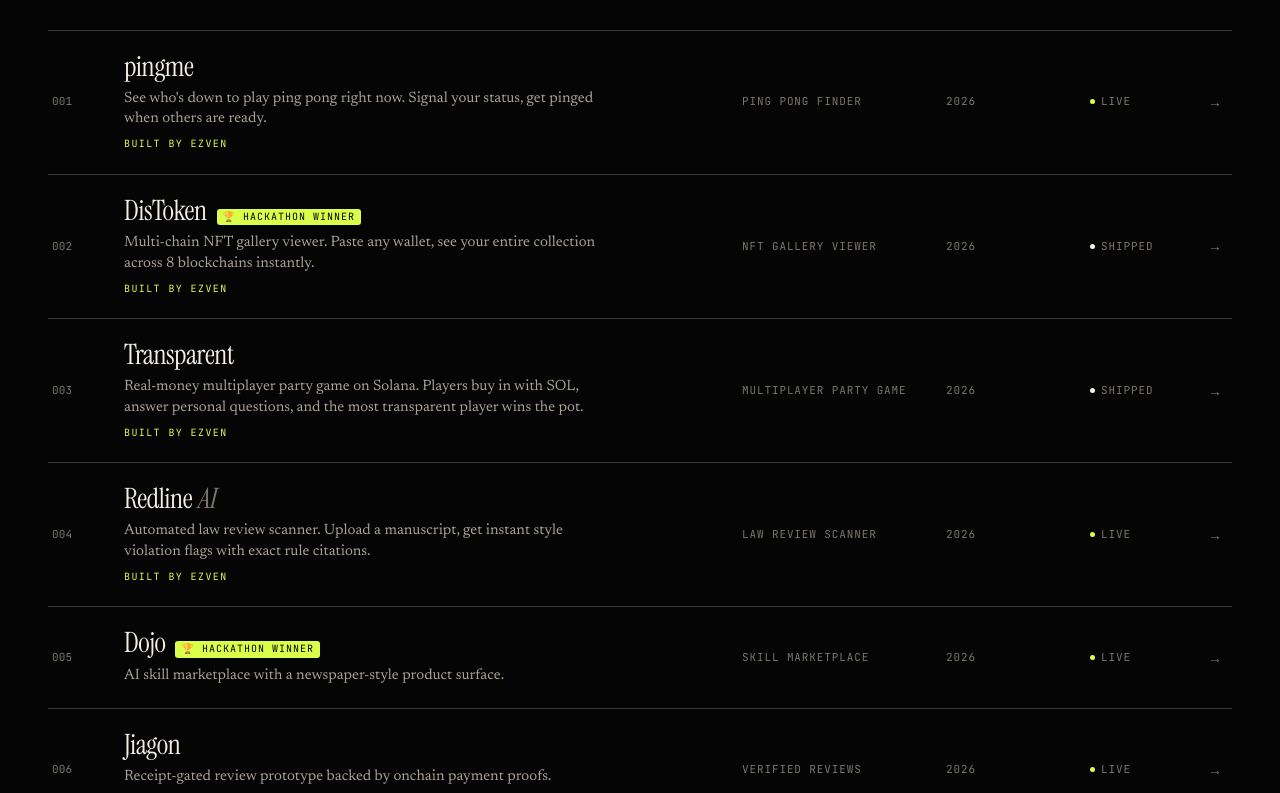
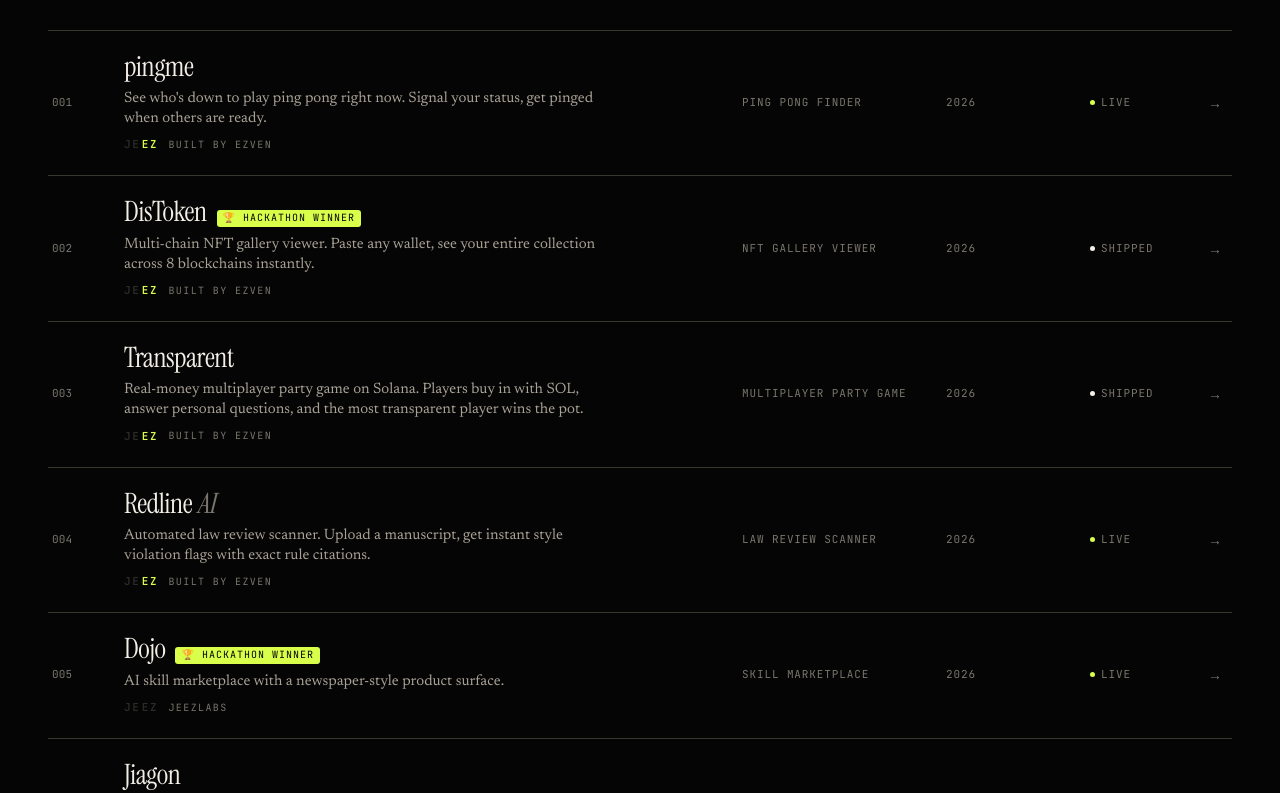
Before and after one commit to clawdez/jeezlabs, a Next.js app: page / in a window 1280 px wide. Shown: the part 960-1753 px from the top of the page. Built offline with nearby package versions, Linux system fonts and the light colour scheme.

Commit message:
Add builder JEEZ markers

```diff
--- a/app/globals.css
+++ b/app/globals.css
@@ -232,9 +232,32 @@ section.slab { position: relative; border-top: 1px solid var(--dimmer); padding:
   line-height: 1.35;
   letter-spacing: 0;
 }
+.work-row .builder-line {
+  margin-top: 8px;
+  display: flex;
+  align-items: center;
+  gap: 10px;
+  min-height: 14px;
+}
+.work-row .jeez-mark {
+  display: inline-flex;
+  align-items: center;
+  gap: 1px;
+  font-size: 11px;
+  font-weight: 700;
+  letter-spacing: 0.16em;
+  color: var(--dim);
+}
+.work-row .jeez-mark span {
+  opacity: 0.34;
+}
+.work-row .jeez-mark.je-active span:first-child,
+.work-row .jeez-mark.ez-active span:last-child {
+  color: var(--warn);
+  opacity: 1;
+}
 .work-row .byline {
-  margin-top: 8px;
-  color: var(--warn);
+  color: var(--dim);
   font-size: 10px;
   letter-spacing: 0.14em;
   text-transform: uppercase;
--- a/app/page.tsx
+++ b/app/page.tsx
@@ -202,7 +202,16 @@ export default function Home() {
                   {w.hackathon ? <div className="hackathon-badge">🏆 {w.hackathon}</div> : null}
                 </div>
                 <div className="desc">{w.desc}</div>
-                {w.builtBy ? <div className="byline">built by {w.builtBy}</div> : null}
+                <div className="builder-line">
+                  <span
+                    className={`jeez-mark${w.builtBy === "jhinresh" ? " je-active" : ""}${w.builtBy === "ezven" ? " ez-active" : ""}`}
+                    aria-label={w.builtBy ? `built by ${w.builtBy}` : "jeezlabs project"}
+                  >
+                    <span>JE</span>
+                    <span>EZ</span>
+                  </span>
+                  <span className="byline">{w.builtBy ? `built by ${w.builtBy}` : "jeezlabs"}</span>
+                </div>
               </div>
               <div className="kind">{w.k}</div>
               <div className="year">{w.y}</div>
```
Also changed, not shown: 1 other file (tests, documents, lock files or other folders).
